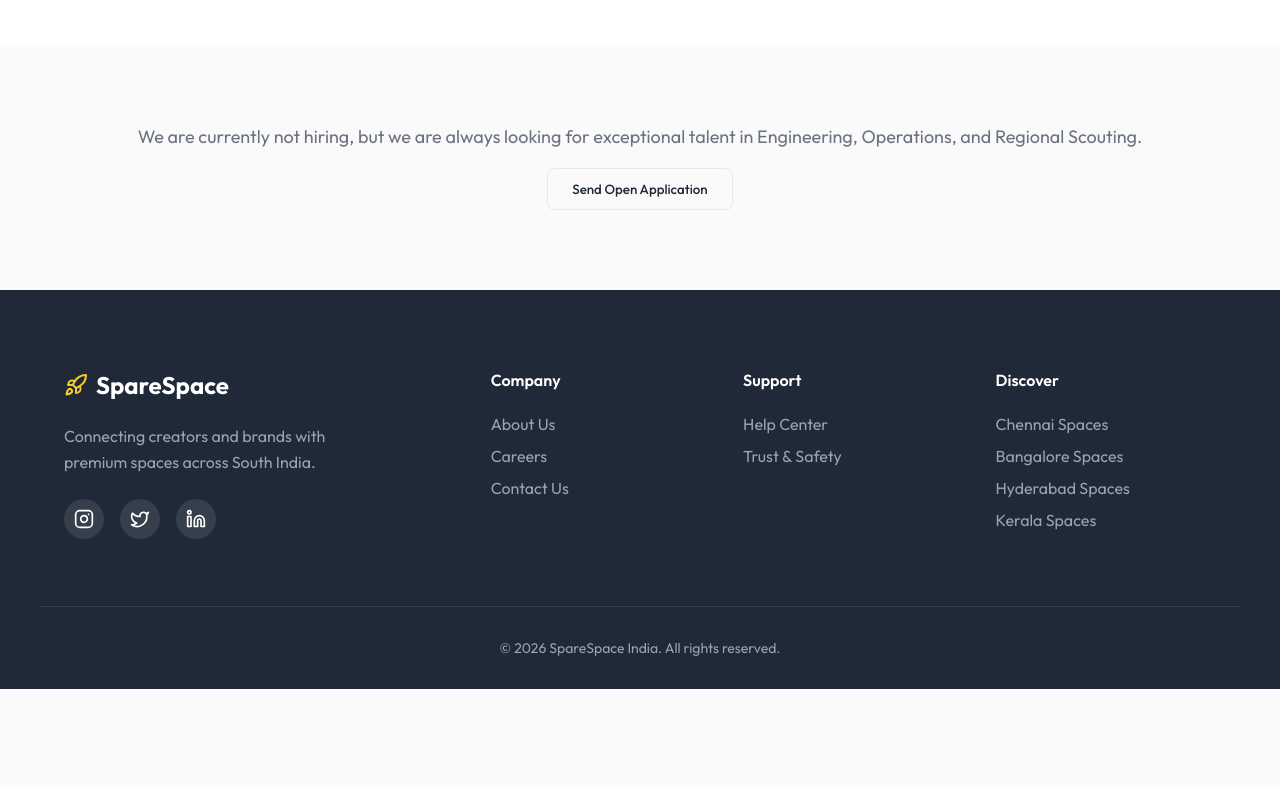
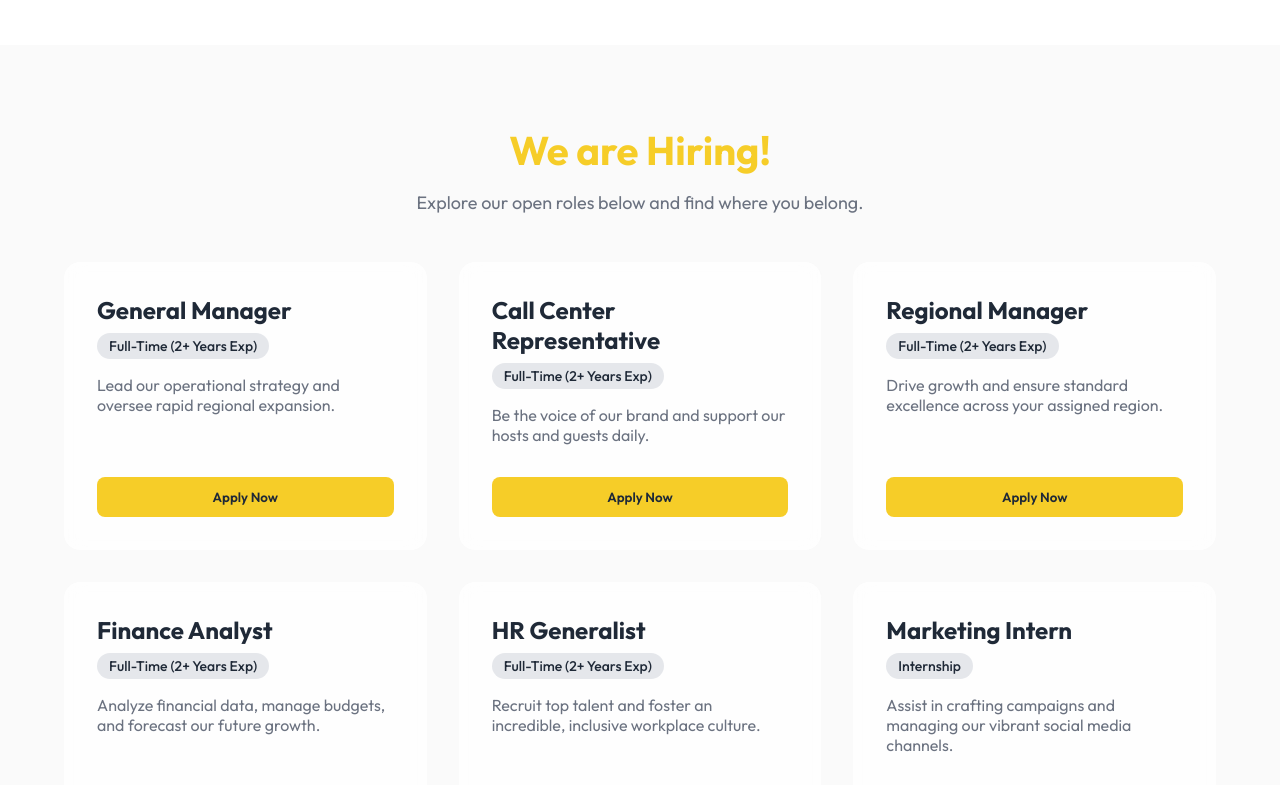
Before and after one commit to Jesvin97/Share_Space2.0, a React (Vite) app: page /careers in a window 1280 px wide. Shown: the part 300-1085 px from the top of the page. Before the commit the page ends 989 px from the top, so only its background shows below. Built offline with nearby package versions, Linux system fonts and the light colour scheme.

Commit message:
second commit

```diff
--- a/src/pages/Careers.jsx
+++ b/src/pages/Careers.jsx
@@ -1,5 +1,23 @@
 import React from 'react';
 import PageHeader from '../components/PageHeader';
+
+const jobs = [
+  { title: "General Manager", type: "Full-Time (2+ Years Exp)", desc: "Lead our operational strategy and oversee rapid regional expansion." },
+  { title: "Call Center Representative", type: "Full-Time (2+ Years Exp)", desc: "Be the voice of our brand and support our hosts and guests daily." },
+  { title: "Regional Manager", type: "Full-Time (2+ Years Exp)", desc: "Drive growth and ensure standard excellence across your assigned region." },
+  { title: "Finance Analyst", type: "Full-Time (2+ Years Exp)", desc: "Analyze financial data, manage budgets, and forecast our future growth." },
+  { title: "HR Generalist", type: "Full-Time (2+ Years Exp)", desc: "Recruit top talent and foster an incredible, inclusive workplace culture." },
+  { title: "Marketing Intern", type: "Internship", desc: "Assist in crafting campaigns and managing our vibrant social media channels." },
+  { title: "Software Engineer", type: "Full-Time (2+ Years Exp)", desc: "Build scalable and elegant solutions to power our booking infrastructure." },
+  { title: "Operations Associate", type: "Full-Time (2+ Years Exp)", desc: "Streamline day-to-day operations and improve our host onboarding experience." },
+  { title: "Sales Intern", type: "Internship", desc: "Help our sales team identify new venue opportunities and generate leads." },
+  { title: "Community Manager", type: "Full-Time (2+ Years Exp)", desc: "Nurture our creative community and organize offline events for our creators." },
+  { title: "Product Designer", type: "Full-Time (3+ Years Exp)", desc: "Design intuitive and beautiful user experiences for our hosts and guests." },
+  { title: "QA Engineer", type: "Full-Time (2+ Years Exp)", desc: "Ensure the reliability and quality of our web and mobile applications." },
+  { title: "Data Scientist", type: "Full-Time (3+ Years Exp)", desc: "Leverage data to optimize pricing models and improve search recommendations." },
+  { title: "Customer Success Manager", type: "Full-Time (2+ Years Exp)", desc: "Onboard and guide our top-tier hosts to maximize their earning potential." },
+  { title: "Content Writer Intern", type: "Internship", desc: "Write compelling copy for our blog, newsletters, and space listings." }
+];
 
 const Careers = () => {
   return (
@@ -7,9 +25,19 @@ const Careers = () => {
       <PageHeader title="Careers at SpareSpace" subtitle="Join the team that's building the future of physical creative infrastructure." />
       <section className="section">
         <div className="container" style={{ textAlign: 'center' }}>
-          <p style={{ color: 'var(--text-muted)', fontSize: '1.125rem' }}>We are currently not hiring, but we are always looking for exceptional talent in Engineering, Operations, and Regional Scouting.</p>
-          <br/>
-          <button className="btn-outline">Send Open Application</button>
+          <h2 style={{ fontSize: '2.5rem', marginBottom: '1rem', color: 'var(--primary)' }}>We are Hiring!</h2>
+          <p style={{ color: 'var(--text-muted)', fontSize: '1.125rem', marginBottom: '3rem' }}>Explore our open roles below and find where you belong.</p>
+
+          <div style={{ display: 'grid', gridTemplateColumns: 'repeat(auto-fit, minmax(300px, 1fr))', gap: '2rem', textAlign: 'left' }}>
+            {jobs.map((job, index) => (
+              <div key={index} className="glass" style={{ padding: '2rem', borderRadius: 'var(--radius-md)', display: 'flex', flexDirection: 'column' }}>
+                <h3 style={{ marginBottom: '0.5rem', fontSize: '1.5rem' }}>{job.title}</h3>
+                <span style={{ display: 'inline-block', padding: '0.25rem 0.75rem', backgroundColor: 'var(--border)', borderRadius: 'var(--radius-lg)', fontSize: '0.875rem', fontWeight: '500', marginBottom: '1rem', alignSelf: 'flex-start' }}>{job.type}</span>
+                <p style={{ color: 'var(--text-muted)', flexGrow: 1, marginBottom: '2rem' }}>{job.desc}</p>
+                <button className="btn-primary" style={{ width: '100%' }}>Apply Now</button>
+              </div>
+            ))}
+          </div>
         </div>
       </section>
     </div>
--- a/src/pages/HelpCenter.jsx
+++ b/src/pages/HelpCenter.jsx
@@ -1,5 +1,13 @@
 import React from 'react';
 import PageHeader from '../components/PageHeader';
+
+const faqs = [
+  { topic: "Booking", question: "How do I book a space?", answer: "Browse spaces, select your preferred dates, and send a booking request. Host approval is usually within 24 hours." },
+  { topic: "Cancellation", question: "What is the cancellation policy?", answer: "Cancellations made 7 days prior to the booking receive a full refund. After that, a 50% fee applies depending on the host's strictness settings." },
+  { topic: "Host Contact", question: "How can I contact the host?", answer: "Once your booking request is confirmed, you will receive the host's contact details and can communicate directly via our in-app messaging system." },
+  { topic: "Fees", question: "Are there any hidden service fees?", answer: "We transparently display a standard 10% platform fee at checkout. No hidden charges or surprise costs ever." },
+  { topic: "Extensions", question: "Can I extend my booking timezone on the day?", answer: "Yes, you can request an extension through your booking dashboard. It is subject to the host's real-time availability and approval." }
+];
 
 const HelpCenter = () => {
   return (
@@ -7,15 +15,27 @@ const HelpCenter = () => {
       <PageHeader title="Help Center" subtitle="Find answers to frequently asked questions and get support for your bookings." />
       <section className="section">
         <div className="container" style={{ maxWidth: '800px', margin: '0 auto' }}>
-          <div className="faq-item" style={{ marginBottom: '2rem', padding: '1.5rem', border: '1px solid var(--border)', borderRadius: 'var(--radius-sm)' }}>
-            <h3 style={{ marginBottom: '0.5rem' }}>How do I book a space?</h3>
-            <p style={{ color: 'var(--text-muted)' }}>Browse spaces, select your preferred dates, and send a booking request. Host approval is usually within 24 hours.</p>
+
+          <h2 style={{ fontSize: '2rem', marginBottom: '2rem', textAlign: 'center' }}>Frequently Asked Questions</h2>
+
+          <div style={{ display: 'flex', flexDirection: 'column', gap: '1.5rem', marginBottom: '4rem' }}>
+            {faqs.map((faq, index) => (
+              <div key={index} className="faq-item" style={{ padding: '1.5rem', border: '1px solid var(--border)', borderRadius: 'var(--radius-sm)', backgroundColor: 'var(--surface)' }}>
+                <div style={{ display: 'flex', justifyContent: 'space-between', alignItems: 'center', marginBottom: '0.5rem' }}>
+                  <h3 style={{ fontSize: '1.25rem' }}>{faq.question}</h3>
+                  <span style={{ fontSize: '0.875rem', color: 'var(--primary)', fontWeight: '600' }}>{faq.topic}</span>
+                </div>
+                <p style={{ color: 'var(--text-muted)', lineHeight: '1.6' }}>{faq.answer}</p>
+              </div>
+            ))}
           </div>
-          <div className="faq-item" style={{ marginBottom: '2rem', padding: '1.5rem', border: '1px solid var(--border)', borderRadius: 'var(--radius-sm)' }}>
-            <h3 style={{ marginBottom: '0.5rem' }}>What is the cancellation policy?</h3>
-            <p style={{ color: 'var(--text-muted)' }}>Cancellations made 7 days prior to the booking receive a full refund. After that, a 50% fee applies.</p>
+
+          <div style={{ textAlign: 'center', padding: '3rem', backgroundColor: 'var(--bg-color)', borderRadius: 'var(--radius-lg)' }}>
+            <h2 style={{ marginBottom: '1rem', fontSize: '1.75rem' }}>Still have questions?</h2>
+            <p style={{ color: 'var(--text-muted)', marginBottom: '2rem' }}>Our dedicated support team is here to assist you 24/7.</p>
+            <button className="btn-primary" style={{ padding: '1rem 2.5rem', fontSize: '1.125rem' }}>Contact Support</button>
           </div>
-          <button className="btn-primary">Contact Support</button>
+
         </div>
       </section>
     </div>
```
